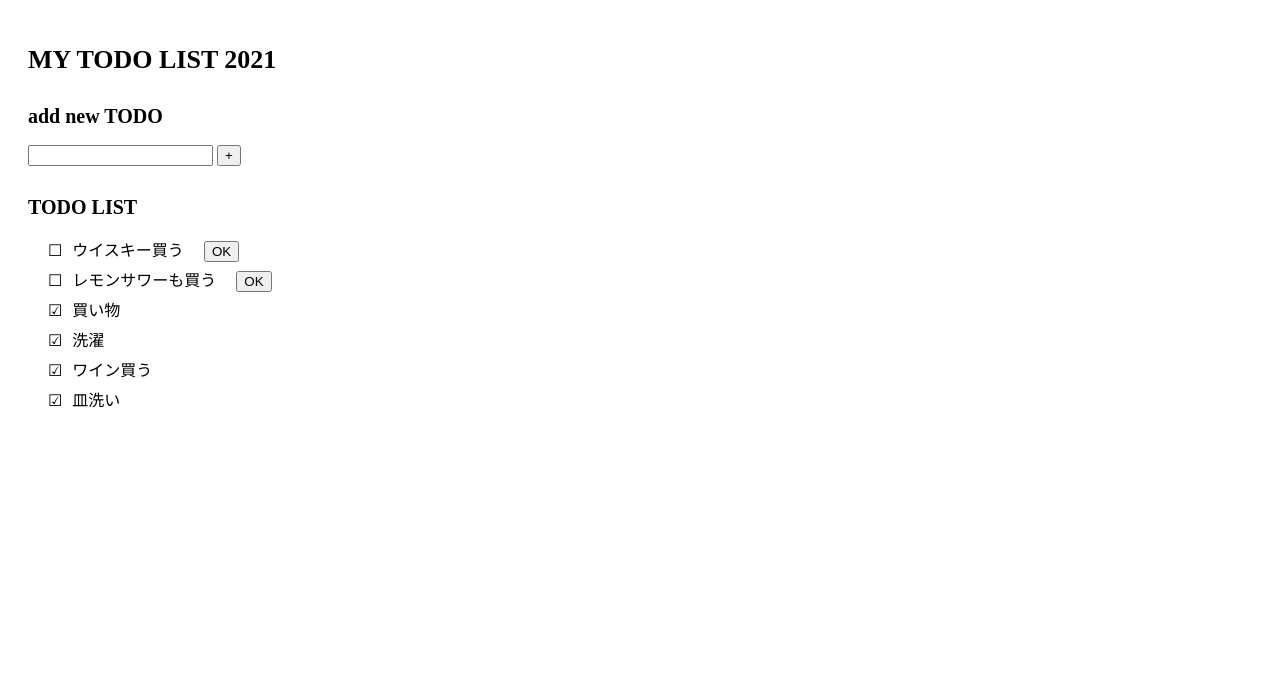
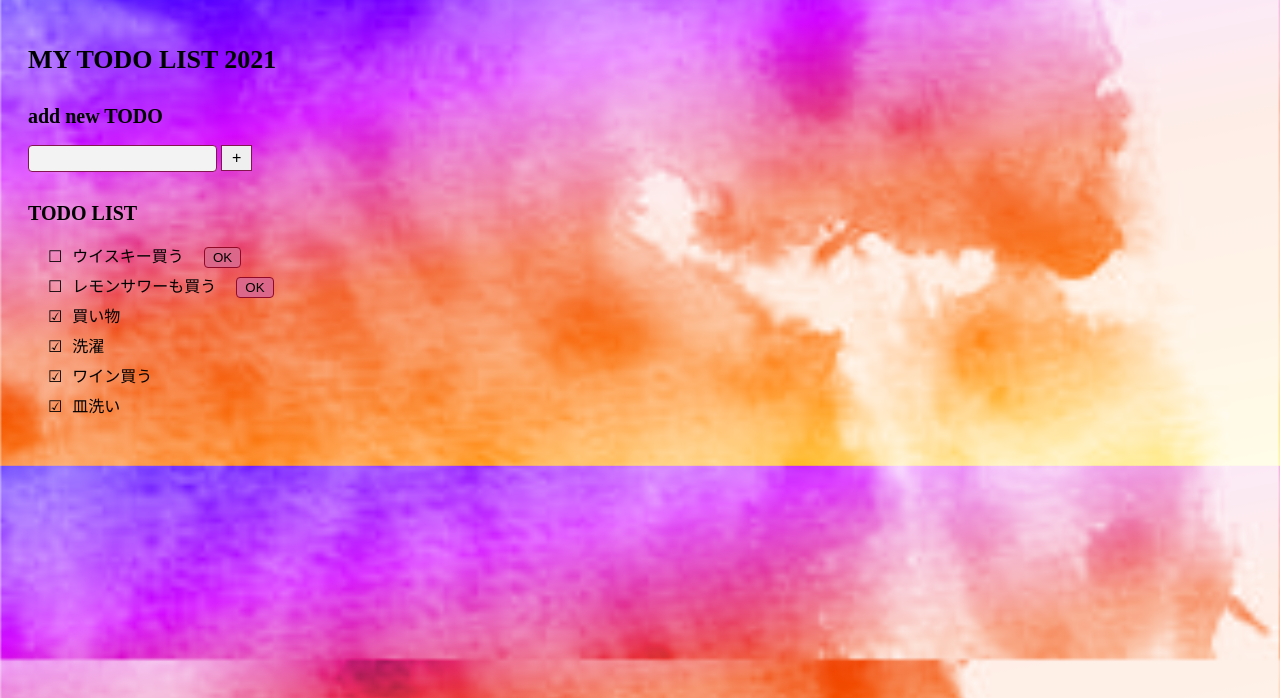
Before and after one commit to eryry/php_study, a PHP site: page /todolist001.php in a window 1280 px wide; the page is wider, and only the part inside the window is pictured. Shown: the top 698 px of that part. Run offline with PHP 8.4, Linux system fonts and the light colour scheme; data comes from the database, SQL or seed files in the repository.

Commit message:
背景設定

```diff
--- a/todo/style.css
+++ b/todo/style.css
@@ -1,5 +1,16 @@
 body{
   padding:20px;
+}
+.watercolor {
+  width: 100vw;
+  height:auto;
+  background: url('img_watercolor.jpg'),
+    linear-gradient(349deg, #ffe300, #ff7e00, #f04100, #d100ff, #3300ff);
+  background-position: center;
+  background-repeat: repeat;
+  background-size: cover;
+  background-origin: padding-box;
+  background-blend-mode: hard-light;
 }
 section {
   margin-top:30px;
@@ -25,3 +36,22 @@ li {
 .btn_ok {
   margin-left:20px;
 }
+.add_area input[type="text"] {
+  padding: 5px;
+  border-radius:4px;
+  border:solid 1px #811651;
+  background-color: #f3f3f3;
+}
+.add_area input[type="submit"] {
+  border:solid 1px #811651;
+  padding: 3px 10px;
+  box-sizing: border-box;
+  /* font-weight: bold; */
+  font-size:16px;
+}
+.list_area input[type="submit"] {
+  background-color: #db678a;
+  border:solid 1px #910927;
+  border-radius: 4px;
+  padding: 2px 8px;
+}
--- a/todo/todolist001.php
+++ b/todo/todolist001.php
@@ -13,7 +13,8 @@ $year = date("Y");
   <title>TODOリスト</title>
   <link rel="stylesheet" href="style.css">
 </head>
-<body>
+<body class="watercolor">
+<div>
   <h1>MY TODO LIST <?php echo $year; ?></h1>
   <section class="add_area">
   <h2>add new TODO</h2>
@@ -41,5 +42,6 @@ $year = date("Y");
   <?php endforeach; ?>
   </ul>
   </section>
+</div>
 </body>
 </html>
```
Also changed, not shown: todo/img_watercolor.jpg (added).
